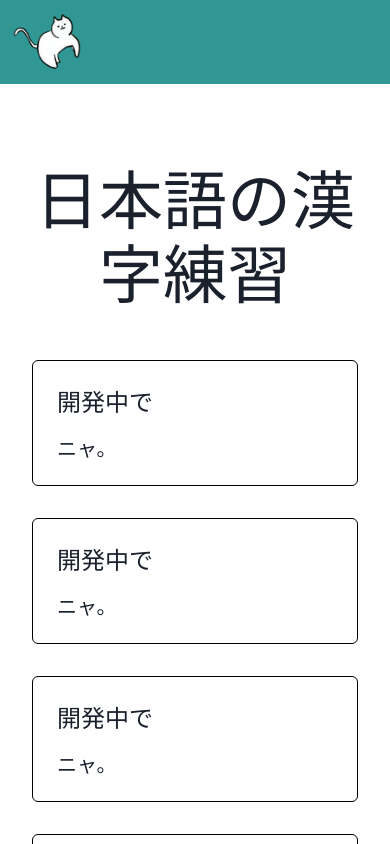
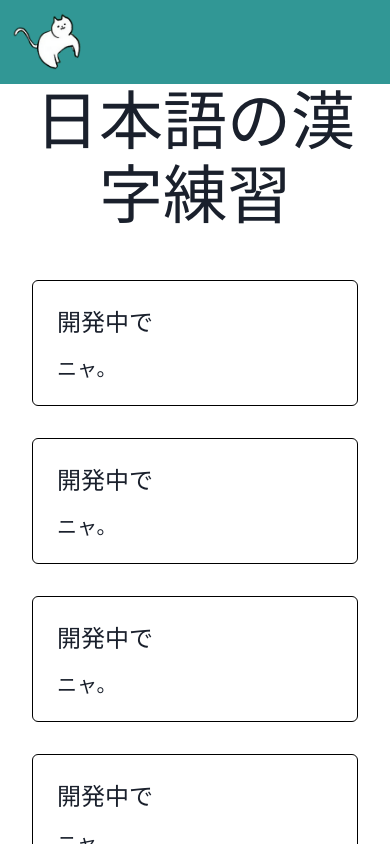
Before and after one commit to AyanoNK/jp-kanji-conjugations, a Next.js app: page / in a window 390 px wide. Shown: the top 844 px of the page. Built offline with nearby package versions, Linux system fonts and the light colour scheme.

Commit message:
Removed unnecessary styling page

```diff
--- a/pages/index.js
+++ b/pages/index.js
@@ -1,7 +1,5 @@
 import Head from "next/head";
-import styles from "../styles/Home.module.css";
-import Link from "next/link";
-import { Box, Container, Grid, SimpleGrid, Stack } from "@chakra-ui/react";
+import { Container, SimpleGrid, Text } from "@chakra-ui/react";
 import SelectionCard from "../components/index/selection_card";
 
 export default function Home() {
@@ -41,14 +39,20 @@ export default function Home() {
         <meta name="description" content="日本語の漢字練習" />
         <link rel="icon" href="/favicon.ico" />
       </Head>
-
-      <main className={styles.main}>
+      <main>
         <Container
           maxW={["sm", "md", "lg", "xl", "3xl"]}
           flexDirection={defaultDirection}
         >
           <SimpleGrid columns={1} spacingY="3rem" autoColumns>
-            <h1 className={styles.title}>日本語の漢字練習</h1>
+            <Text
+              margin="0"
+              lineHeight="1.15"
+              fontSize="4rem"
+              textAlign="center"
+            >
+              日本語の漢字練習
+            </Text>
 
             <SimpleGrid
               columns={[1, 1, 2, 2, 2]}
--- a/styles/Home.module.css
+++ /dev/null
@@ -1,103 +0,0 @@
-.container {
-  display: flex;
-  flex-direction: column;
-  justify-content: center;
-  align-items: center;
-  min-height: 90vh;
-}
-
-.main {
-  padding: 5rem 0;
-  flex: 1;
-  display: flex;
-  flex-direction: column;
-  justify-content: center;
-  align-items: center;
-}
-
-.title a {
-  color: #0070f3;
-  text-decoration: none;
-}
-
-.title a:hover,
-.title a:focus,
-.title a:active {
-  text-decoration: underline;
-}
-
-.title {
-  margin: 0;
-  line-height: 1.15;
-  font-size: 4rem;
-}
-
-.title,
-.description {
-  text-align: center;
-}
-
-.description {
-  line-height: 1.5;
-  font-size: 1.5rem;
-}
-
-.code {
-  background: #fafafa;
-  border-radius: 5px;
-  padding: 0.75rem;
-  font-size: 1.1rem;
-  font-family: Menlo, Monaco, Lucida Console, Liberation Mono, DejaVu Sans Mono,
-    Bitstream Vera Sans Mono, Courier New, monospace;
-}
-
-.grid {
-  display: flex;
-  align-items: center;
-  justify-content: center;
-  flex-wrap: wrap;
-  max-width: 800px;
-  margin-top: 3rem;
-}
-
-.card {
-  margin: 1rem;
-  padding: 1.5rem;
-  text-align: left;
-  color: inherit;
-  text-decoration: none;
-  border: 1px solid #eaeaea;
-  border-radius: 10px;
-  transition: color 0.15s ease, border-color 0.15s ease;
-  width: 45%;
-}
-
-.card:hover,
-.card:focus,
-.card:active {
-  color: #0070f3;
-  border-color: #0070f3;
-}
-
-.card h2 {
-  margin: 0 0 1rem 0;
-  font-size: 1.5rem;
-}
-
-.card p {
-  margin: 0;
-  font-size: 1.25rem;
-  line-height: 1.5;
-}
-
-.logo {
-  height: 1em;
-  margin-left: 0.5rem;
-}
-
-@media (max-width: 600px) {
-  .grid {
-    width: 100%;
-    flex-direction: column;
-  }
-}
```
